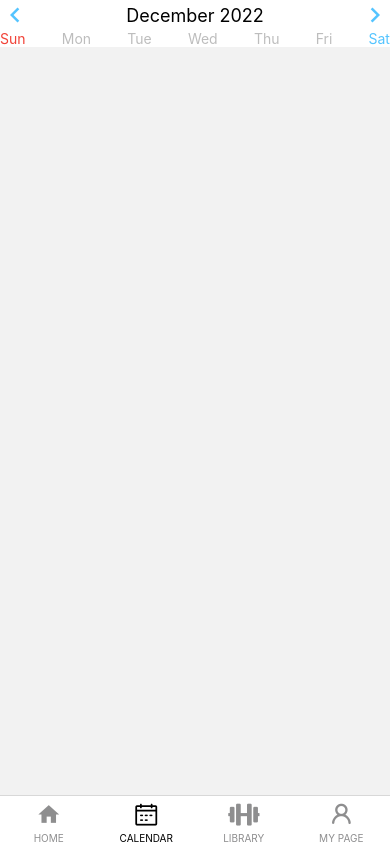
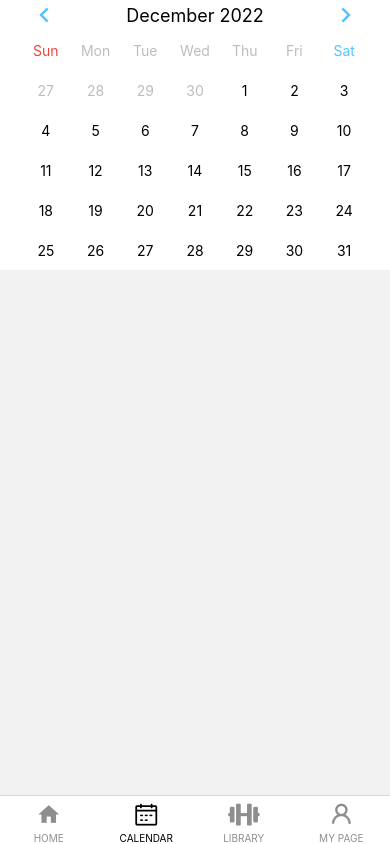
Before and after one commit to lIIIlIIIlIIIl/Native-App, a React Native app: screen /Calendar in a window 390 px wide. Built offline with nearby package versions, Linux system fonts and the light colour scheme.

Commit message:
feat: Calendar Dates

```diff
--- /dev/null
+++ b/src/Components/CalendarDates.js
@@ -0,0 +1,71 @@
+import React from 'react';
+import {View, Text, StyleSheet} from 'react-native';
+
+const CalendarDates = ({year, month, firstDay, lastDate}) => {
+  const CalendarDate = [];
+
+  const week = Math.ceil((firstDay + lastDate) / 7);
+
+  const makeDay = week => {
+    const dates = [];
+
+    if (week === 1) {
+      const prevLastDate = parseInt(new Date(year, month, 0).getDate(), 10);
+      for (let i = 1; i <= 7; i++) {
+        if (i <= firstDay) {
+          const now = prevLastDate - firstDay + i;
+          dates.push({date: now, color: '#BDBDBD'});
+        } else {
+          const now = i - firstDay;
+          dates.push({date: now, color: '#000000'});
+        }
+      }
+    } else {
+      const startDate = (week - 1) * 7;
+      for (let i = startDate; i <= week * 7 - 1; i++) {
+        if (i - firstDay < lastDate) {
+          const now = i - firstDay + 1;
+          dates.push({date: now, color: '#000000'});
+        } else {
+          const now = i - lastDate - firstDay + 1;
+          dates.push({date: now, color: '#BDBDBD'});
+        }
+      }
+    }
+    return dates;
+  };
+
+  for (let i = 1; i <= week; i++) {
+    CalendarDate.push(makeDay(i));
+  }
+
+  return (
+    <View>
+      {CalendarDate.map((el, idx) => (
+        <View key={idx} style={styles.WeekContainer}>
+          {el.map(date => (
+            <View key={date.date} style={styles.DateBox}>
+              <Text style={{color: date.color}}>{date.date}</Text>
+            </View>
+          ))}
+        </View>
+      ))}
+    </View>
+  );
+};
+
+export default CalendarDates;
+
+const styles = StyleSheet.create({
+  WeekContainer: {
+    width: '100%',
+    justifyContent: 'space-between',
+    flexDirection: 'row',
+  },
+  DateBox: {
+    height: 40,
+    width: '10%',
+    justifyContent: 'center',
+    alignItems: 'center',
+  },
+});
--- a/src/Components/CalendarDays.js
+++ b/src/Components/CalendarDays.js
@@ -15,9 +15,9 @@ const CalendarDays = () => {
   return (
     <View style={styles.DaysContainer}>
       {days.map((el, idx) => (
-        <Text key={idx} style={{color: `${el.color}`}}>
-          {el.day}
-        </Text>
+        <View key={idx} style={styles.DayBox}>
+          <Text style={{color: `${el.color}`}}>{el.day}</Text>
+        </View>
       ))}
     </View>
   );
@@ -32,4 +32,10 @@ const styles = StyleSheet.create({
     flexDirection: 'row',
     alignItems: 'center',
   },
+  DayBox: {
+    height: 40,
+    width: '10%',
+    justifyContent: 'center',
+    alignItems: 'center',
+  },
 });
--- a/src/Components/MyCalendar.js
+++ b/src/Components/MyCalendar.js
@@ -1,7 +1,9 @@
 /* eslint-disable react-native/no-inline-styles */
 import React, {useReducer} from 'react';
 import {View} from 'react-native';
+
 import calendarReducer from '../Reducer/CalendarReducer';
+import CalendarDates from './CalendarDates';
 import CalendarDays from './CalendarDays';
 import CalendarHeader from './CalendarHeader';
 
@@ -30,11 +32,14 @@ const MyCalendar = () => {
   const [state, dispatch] = useReducer(calendarReducer, initialState);
 
   const year = state.year;
-  const month = state.month + 1;
-  const monthName = state.monthNames[month - 1];
+  const month = state.month;
+  const monthName = state.monthNames[month];
   const monthYear = `${monthName} ${year}`;
+  const lastDate = parseInt(new Date(year, month + 1, 0).getDate(), 10);
+  const firstDay = parseInt(new Date(year, month, 1).getDay(), 10);
 
-  console.log(monthYear);
+  console.log(lastDate, firstDay);
+  console.log(monthName, month);
 
   const onIncrease = () => {
     dispatch({type: 'INCREMENT'});
@@ -43,13 +48,19 @@ const MyCalendar = () => {
     dispatch({type: 'DECREMENT'});
   };
   return (
-    <View style={{width: '100%'}}>
+    <View style={{width: '85%'}}>
       <CalendarHeader
         monthYear={monthYear}
         onIncrease={onIncrease}
         onDecrease={onDecrease}
       />
       <CalendarDays />
+      <CalendarDates
+        year={year}
+        month={month}
+        firstDay={firstDay}
+        lastDate={lastDate}
+      />
     </View>
   );
 };
```
